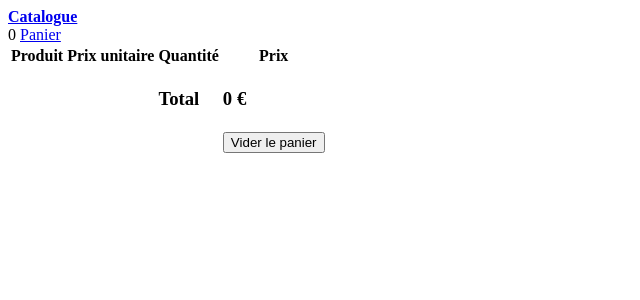
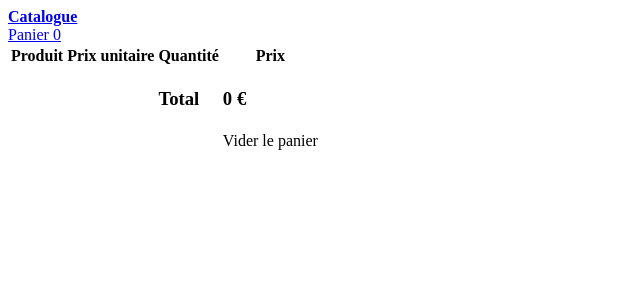
Before and after one commit to ChrisTruc/basicEcommerce, a Symfony app: template templates/cart/list-products.html.twig in a window 1280 px wide. Shown: the top 300 px of the page, without its empty margins (0-640 px from the left). Run offline with Twig, Linux system fonts and the light colour scheme; the template is opened without the code that fills it, so the values that code supplies are empty; some libraries are stand-ins or nearby versions.

Commit message:
add counter product on cart and some detail

```diff
--- a/templates/base.html.twig
+++ b/templates/base.html.twig
@@ -16,8 +16,7 @@
                             <strong>Catalogue</strong>
                         </a>
                         <div>
-                            0
-                            <a href="{{ path('listProducts') }}" class="btn btn-primary">Panier</a>
+                            <a href="{{ path('listProducts') }}" class="btn btn-primary">Panier <span class="badge badge-light">{{ cart_service.getCart()|length }}</span></a>
                         </div>
                     </div>
                 </div>
--- a/templates/cart/list-products.html.twig
+++ b/templates/cart/list-products.html.twig
@@ -38,12 +38,12 @@
                         <td class="text-right"><h3><strong>{{ total }} &euro;</strong></h3></td>
                     </tr>
                     <tr>
-                        <td>   </td>
-                        <td>   </td>
-                        <td>   </td>
-                        <td><button type="button" class="btn btn-danger">
+                        <td></td>
+                        <td></td>
+                        <td></td>
+                        <td><a class="btn btn-danger" type="button">
                             Vider le panier <span class="glyphicon glyphicon-play"></span>
-                        </button></td>
+                        </a></td>
                     </tr>
                 </tbody>
             </table>
--- a/templates/catalog/show.html.twig
+++ b/templates/catalog/show.html.twig
@@ -17,9 +17,9 @@
                 </div>
                 {{ form_start(form) }}
                 <div>
-                    <button onclick="this.parentNode.querySelector('input[type=number]').stepDown()" class="btn-danger">-</button>
+                    <button type="button" onclick="this.parentNode.querySelector('input[type=number]').stepDown(); console.log('blabla');" class="btn-danger">-</button>
                     {{ form_row(form.quantity) }}
-                    <button onclick="this.parentNode.querySelector('input[type=number]').stepUp()" class="btn-success">+</button>
+                    <button type="button" onclick="this.parentNode.querySelector('input[type=number]').stepUp()" class="btn-success">+</button>
                 </div>
                 </div>
                 <div class="separator clear-left">
```
Also changed, not shown: src/Service/CartService.php (line endings or trailing spaces), 1 other file.
